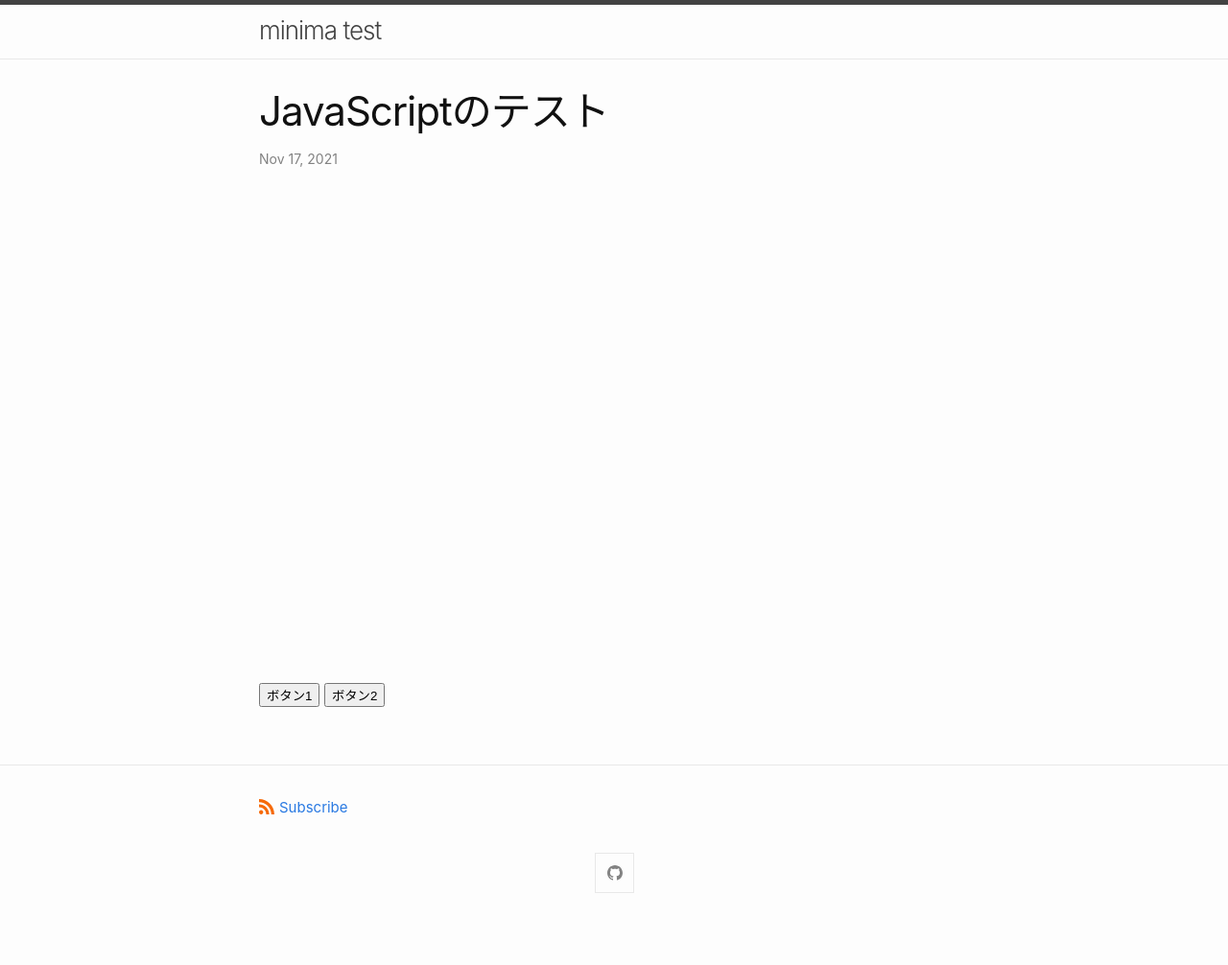
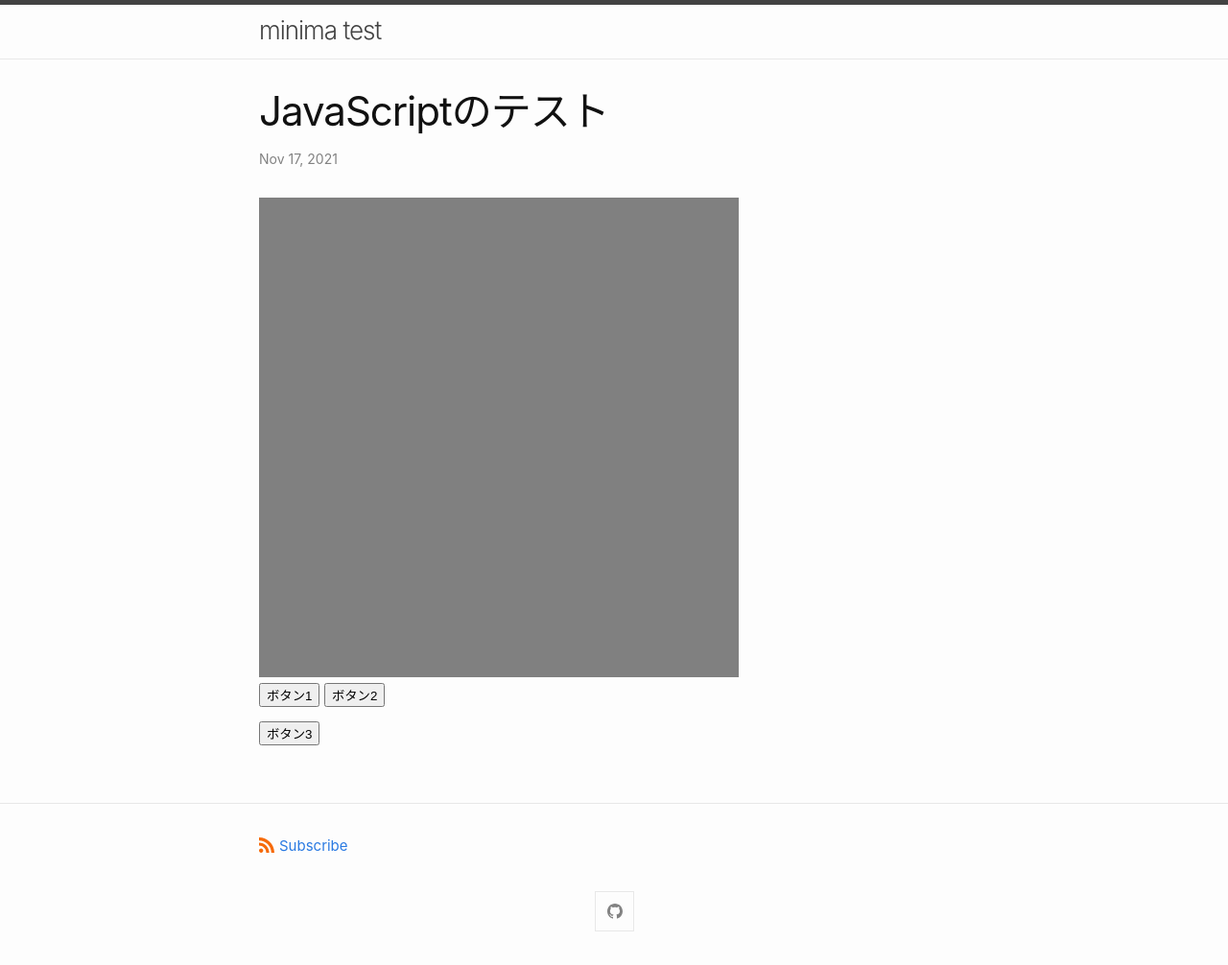
Before and after one commit to sammaya164/minima-test, a Jekyll site: the page built from _posts/2021-11-17-jstest.md, in a window 1280 px wide. Shown: the whole page at 96% size. Built offline with Jekyll 4.4.1, drawn with Linux system fonts in a browser that asks for light colours; a script that is not in the unit is left out; before the commit the page ends 966 px from its top, so only the background shows below that.

Commit message:
Update 2021-11-17-jstest.md

```diff
--- a/_posts/2021-11-17-jstest.md
+++ b/_posts/2021-11-17-jstest.md
@@ -3,7 +3,15 @@ layout: post
 title: "JavaScriptのテスト"
 ---
 
-<canvas id="main_canvas" width="500" height="500"></canvas>
+<canvas id="main_canvas" width="500" height="500" style="background-color:gray;">Canvas</canvas>
 
-<button type="button" onclick="rect()">ボタン1</button>
+<button type="button" onclick="rect();">ボタン1</button>
 <button type="button" onclick="alert('Hello');">ボタン2</button>
+
+<button type="button" onclick="hello2();">ボタン3</button>
+
+<script>
+function hello2() {
+alert("Hello");
+};
+</script>
```
